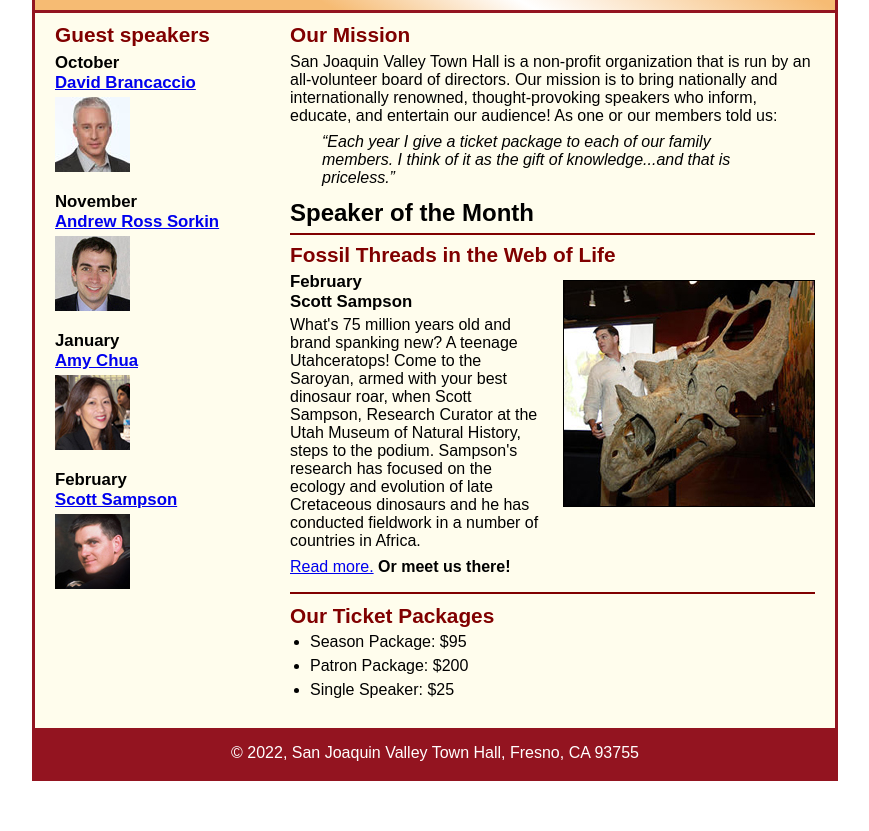
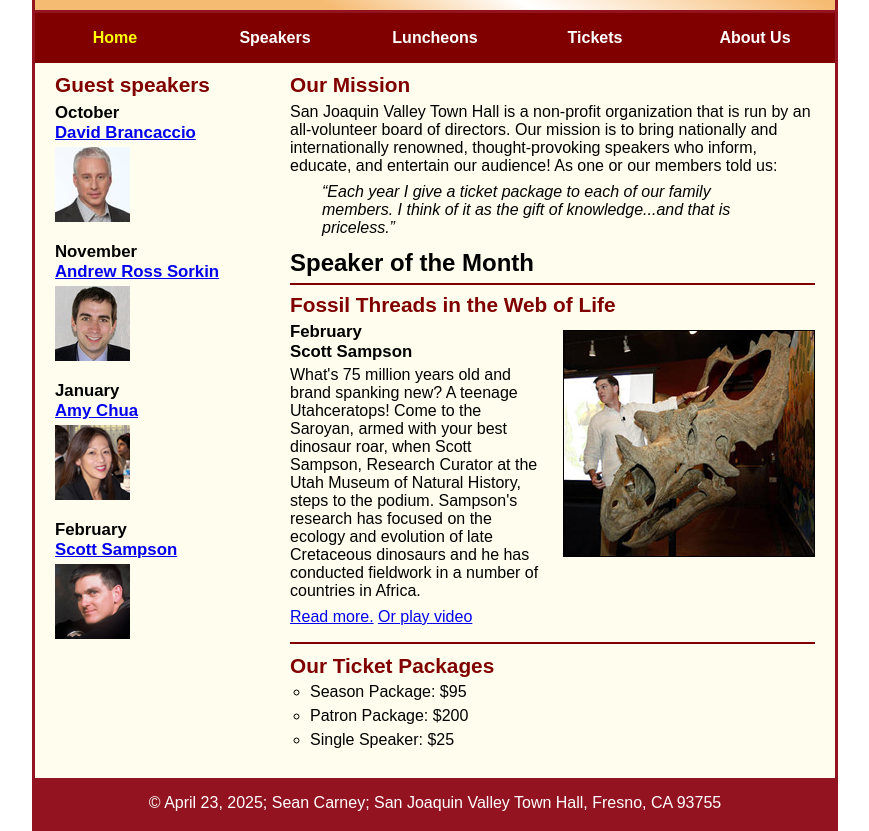
Before and after one commit to SaintSTC/A09, a plain HTML site: page index.html in a window 1280 px wide. Shown: the part 110-941 px from the top of the page, without its empty margins (205-1074 px from the left). Before the commit the page ends 891 px from the top, so only its background shows below. Drawn offline with Linux system fonts and the light colour scheme.

Commit message:
nav bar html and css

```diff
--- a/index.html
+++ b/index.html
@@ -14,6 +14,22 @@
 		<h2>San Joaquin Valley Town Hall</h2>
 		<h3>Celebrating our <span class="shadow">75<sup>th</sup></span> Year</h3>
 	</header>
+	<nav_menu>
+		<ul>
+			<li><a class="current" href="index.html">Home</a></li>
+			<li><a href="speakers/c6_sampson.html">Speakers</a></li>
+			<li><a href="index.html">Luncheons</a></li>
+			<li><a href="index.html">Tickets</a></li>
+			<li><a href="index.html">About Us</a>
+				<ul class="submenu">
+					<li><a href="#">Our History</a></li>
+					<li><a href="#">Board of Directors</a></li>
+					<li><a href="#">Past Speakers</a></li>
+					<li><a href="#">Contact Information</a></li>
+				</ul>
+			</li>
+		</ul>
+	</nav_menu>
 	<main>
 		<section>
 			<h2>Our Mission</h2>
@@ -34,11 +50,11 @@
 				Curator at the Utah Museum of Natural History, steps to the podium. Sampson's research
 				has focused on the ecology and evolution of late Cretaceous dinosaurs and he has conducted
 				fieldwork in a number of countries in Africa.</p>
-				<p><a href="speakers/c6_sampson.html">Read more.</a>&nbsp;<b>Or meet us there!</b></p>
+				<p><a href="speakers/c6_sampson.html">Read more.</a>&nbsp;<a href="media/sampson.mp4">Or play video</a></p>
 			</article>
 
 			<h2>Our Ticket Packages</h2>
-			<ul>
+			<ul class="tickets">
 				<li>Season Package: $95</li>
 				<li>Patron Package: $200</li>
 				<li>Single Speaker: $25</li>
@@ -58,7 +74,7 @@
 		</aside>
 	</main>
 	<footer>
-		<p>&copy; 2022, San Joaquin Valley Town Hall, Fresno, CA 93755</p>
+		<p>&copy; April 23, 2025; Sean Carney; San Joaquin Valley Town Hall, Fresno, CA 93755</p>
 	</footer>
 </body>
 </html>
--- a/styles/c6_speaker.css
+++ b/styles/c6_speaker.css
@@ -44,6 +44,41 @@ header img {
 }
 .shadow {
 	text-shadow: 2px 2px 2px #800000;
+}
+/*css  for the navigation*/
+nav_menu ul li{
+	width: 160px;
+	text-align: center;
+	list-style-type: none;
+	float: left;
+	padding-top: 1em;
+	padding-bottom: 1em;
+	background-color: #800000;
+	position: relative;
+}
+nav_menu a {
+	text-decoration: none;
+	color: #ffffff;
+	font-weight: bold;
+}
+nav_menu .current {
+	color: yellow;
+}
+nav_menu ul ul {
+	display: none;
+	position: absolute;
+	top: 100%
+}
+nav_menu ul ul li {
+	float: none;
+}
+nav_menu ul li:hover > ul {
+	display: block;
+}
+nav_menu > ul::after {
+	content: "";
+	display: block;
+	clear: both;
 }
 /* the styles for the section */
 section {
--- a/styles/c7_main.css
+++ b/styles/c7_main.css
@@ -44,6 +44,41 @@ header img {
 }
 .shadow {
 	text-shadow: 2px 2px 2px #800000;
+}
+/*css  for the navigation*/
+nav_menu ul li{
+	width: 160px;
+	text-align: center;
+	list-style-type: none;
+	float: left;
+	padding-top: 1em;
+	padding-bottom: 1em;
+	background-color: #800000;
+	position: relative;
+}
+nav_menu a {
+	text-decoration: none;
+	color: #ffffff;
+	font-weight: bold;
+}
+nav_menu .current {
+	color: yellow;
+}
+nav_menu ul ul {
+	display: none;
+	position: absolute;
+	top: 100%
+}
+nav_menu ul ul li {
+	float: none;
+}
+nav_menu ul li:hover > ul {
+	display: block;
+}
+nav_menu > ul::after {
+	content: "";
+	display: block;
+	clear: both;
 }
 /* the styles for the section */
 section {
@@ -93,6 +128,9 @@ article img {
 	margin: .5em 0 1em 1em;
 	border: 1px solid black;
 }
+.tickets li {
+	list-style:circle;
+}
 
 /* the styles for the aside */
 aside {
```
Also changed, not shown: speakers/c6_sampson.html (+16 -0 lines).
